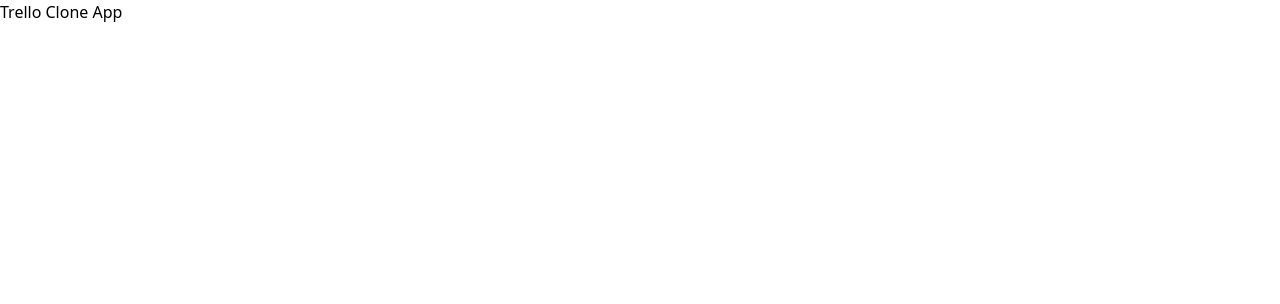
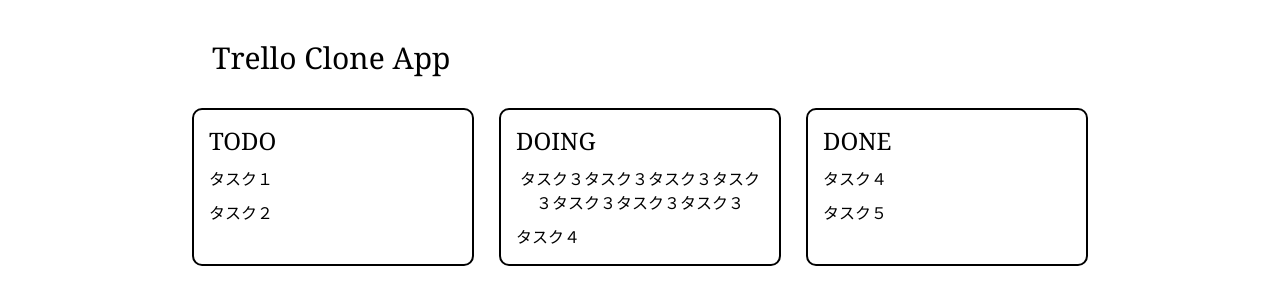
Before and after one commit to nomnomnonono/react-trello-clone, a React (Vite) app: page / in a window 1280 px wide. Shown: the top 304 px of the page. Built offline with nearby package versions, Linux system fonts and the light colour scheme.

Commit message:
create simple ui

```diff
--- a/index.html
+++ b/index.html
@@ -7,7 +7,7 @@
     <title>Trello Clone App</title>
   </head>
   <body>
-    <div id="root"></div>
+    <div id="root" class="font-serif max-w-4xl my-0 mx-auto"></div>
     <script type="module" src="/src/main.tsx"></script>
   </body>
 </html>
--- a/package.json
+++ b/package.json
@@ -20,6 +20,7 @@
   },
   "dependencies": {
     "@dnd-kit/core": "^6.1.0",
+    "@dnd-kit/sortable": "^8.0.0",
     "react": "^18.2.0",
     "react-dom": "^18.2.0",
     "uuid": "^9.0.1"
--- a/src/App.tsx
+++ b/src/App.tsx
@@ -1,7 +1,42 @@
 import "./App.css";
+import { useState } from "react";
+import { DndContext } from "@dnd-kit/core";
+
+import Draggable from "./Draggable.tsx";
+import Droppable from "./Droppable.tsx";
 
 const App = () => {
-  return <h1>Trello Clone App</h1>;
+  const [isDropped, setIsDropped] = useState(false);
+
+  function handleDragEnd(event) {
+    if (event.over && event.over.id === "droppable") {
+      setIsDropped(!isDropped);
+    }
+  }
+
+  return (
+    <>
+      <h1 className="text-left text-3xl pt-10 pl-5">Trello Clone App</h1>
+      <DndContext onDragEnd={handleDragEnd} onDragStart={handleDragEnd}>
+        <div className="mt-8 flex justify-between">
+          <Droppable id="todo" title="TODO">
+            <Draggable id="fuga1">タスク１</Draggable>
+            <Draggable id="fuga11">タスク２</Draggable>
+          </Droppable>
+          <Droppable id="doing" title="DOING">
+            <Draggable id="fuga2">
+              タスク３タスク３タスク３タスク３タスク３タスク３タスク３
+            </Draggable>
+            <Draggable id="fuga22">タスク４</Draggable>
+          </Droppable>
+          <Droppable id="done" title="DONE">
+            <Draggable id="fuga3">タスク４</Draggable>
+            <Draggable id="fuga33">タスク５</Draggable>
+          </Droppable>
+        </div>
+      </DndContext>
+    </>
+  );
 };
 
 export default App;
--- /dev/null
+++ b/src/Draggable.tsx
@@ -0,0 +1,26 @@
+import { useDraggable } from "@dnd-kit/core";
+
+type DraggableProps = {
+  id: string;
+  children: React.ReactNode;
+};
+
+const Draggable = (props: DraggableProps) => {
+  const { attributes, listeners, setNodeRef, transform } = useDraggable({
+    id: props.id,
+  });
+  const style = {
+    transform: transform
+      ? `translate3d(${transform.x}px, ${transform.y}px, 0)`
+      : undefined,
+    color: transform ? "green" : undefined,
+  };
+
+  return (
+    <button ref={setNodeRef} style={style} {...listeners} {...attributes}>
+      {props.children}
+    </button>
+  );
+};
+
+export default Draggable;
--- /dev/null
+++ b/src/Droppable.tsx
@@ -0,0 +1,34 @@
+import { useDroppable } from "@dnd-kit/core";
+
+type DroppableProps = {
+  id: string;
+  title: string;
+  children: React.ReactNode;
+};
+
+const Droppable = (props: DroppableProps) => {
+  const { isOver, setNodeRef } = useDroppable({
+    id: props.id,
+  });
+
+  const style = {
+    display: "flex",
+    flexDirection: "column",
+    alignItems: "flex-start",
+    width: "calc((896px - 50px) / 3)",
+    gap: "10px",
+    border: "2px solid black",
+    padding: "15px",
+    borderRadius: "10px",
+    backgroundColor: isOver ? "lightgreen" : "white",
+  };
+
+  return (
+    <div ref={setNodeRef} style={style}>
+      <h2 className="text-2xl">{props.title}</h2>
+      {props.children}
+    </div>
+  );
+};
+
+export default Droppable;
```
Also changed, not shown: 1 other file (tests, documents, lock files or other folders).
